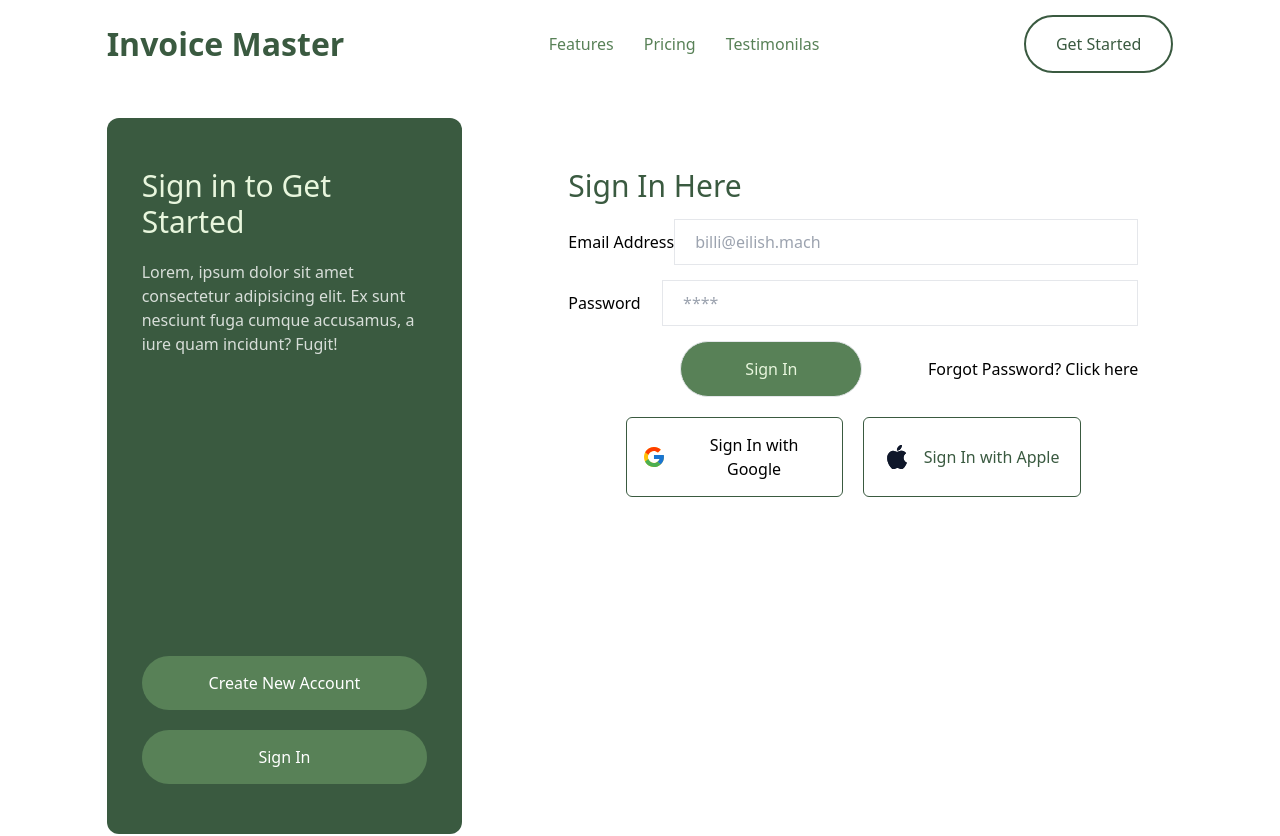
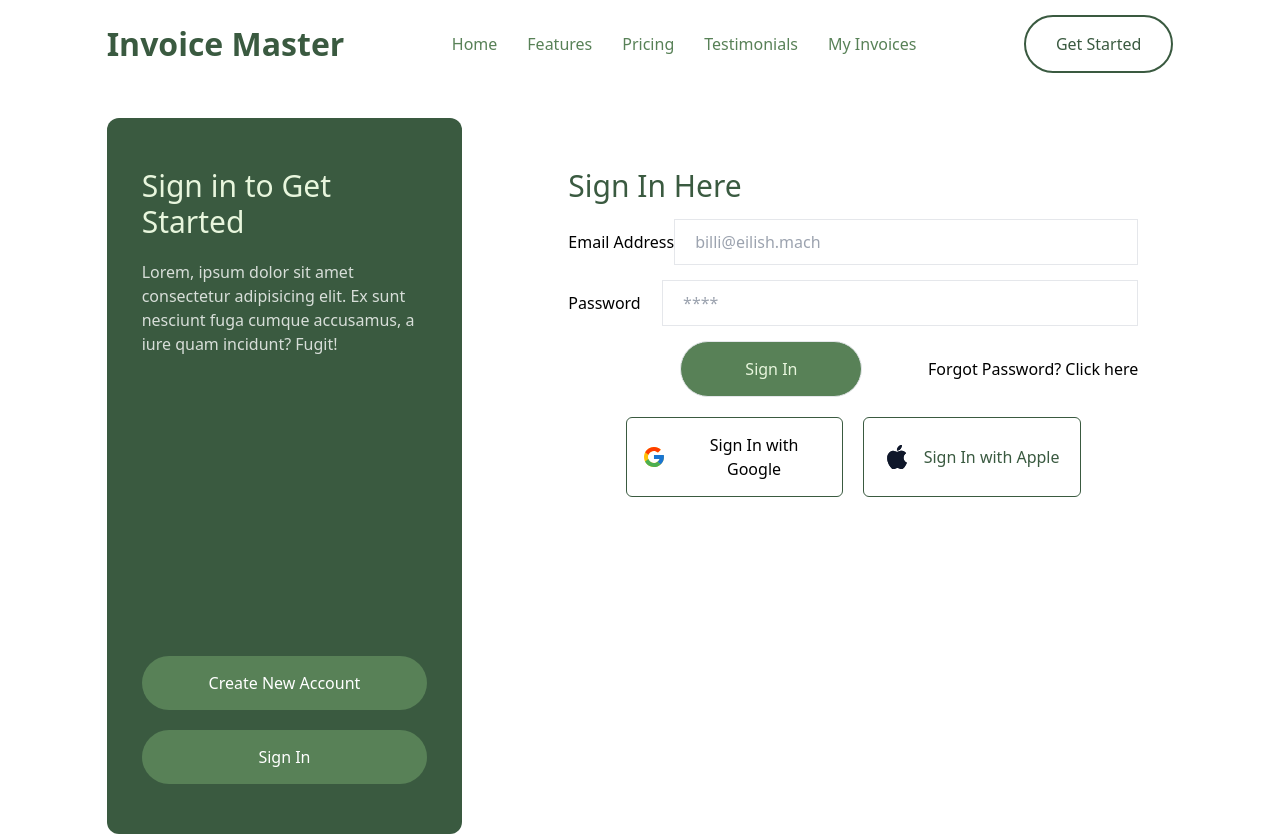
Before and after one commit to zillur-rgb/Invoice-Master-Client, a React (Create React App) app: page /signin in a window 1280 px wide. Shown: the top 836 px of the page. Built offline with nearby package versions, Linux system fonts and the light colour scheme; no server answers.

Commit message:
RequireAuth Added

```diff
--- a/src/Components/Navbar/Navbar.jsx
+++ b/src/Components/Navbar/Navbar.jsx
@@ -13,6 +13,10 @@ const Navbar = () => {
   const navigate = useNavigate();
   const navmenu = [
     {
+      title: "Home",
+      link: "/",
+    },
+    {
       title: "Features",
       link: "/features",
     },
@@ -21,8 +25,12 @@ const Navbar = () => {
       link: "/pricing",
     },
     {
-      title: "Testimonilas",
+      title: "Testimonials",
       link: "/testimonials",
+    },
+    {
+      title: "My Invoices",
+      link: "/myinvoices",
     },
   ];
 
--- /dev/null
+++ b/src/Components/RequireAuth/RequireAuth.jsx
@@ -0,0 +1,33 @@
+// import { useAuthState } from "react-firebase-hooks/auth";
+// import { Navigate, useLocation } from "react-router-dom";
+// import { auth } from "../../firebase.init";
+
+import { useAuthState } from "react-firebase-hooks/auth";
+import { Navigate, useLocation } from "react-router-dom";
+import { auth } from "../../firebase.init";
+
+// const RequireAuth = ({ children }) => {
+//   const [user] = useAuthState(auth);
+//   const location = useLocation();
+
+//   if (!user) {
+//     return <Navigate to="/signin" state={{ from: location }} replace />;
+//   }
+
+//   return children;
+// };
+
+// export default RequireAuth;
+
+const RequireAuth = ({ children }) => {
+  const [user] = useAuthState(auth);
+  const location = useLocation();
+
+  if (!user) {
+    return <Navigate to="/signin" state={{ from: location }} replace />;
+  }
+
+  return children;
+};
+
+export default RequireAuth;
--- a/src/Components/SignIn/SignIn.jsx
+++ b/src/Components/SignIn/SignIn.jsx
@@ -8,7 +8,7 @@ import {
 } from "react-firebase-hooks/auth";
 import { auth } from "../../firebase.init";
 import { toast } from "react-toastify";
-import { useNavigate } from "react-router-dom";
+import { useLocation, useNavigate } from "react-router-dom";
 import { useState } from "react";
 
 const SignIn = () => {
@@ -31,9 +31,11 @@ const SignIn = () => {
     toast("Loading... Please wait...");
   }
 
+  const location = useLocation();
+  let from = location?.state?.from?.pathname || "/";
   if (user || googleUser) {
-    toast("Loading... Please wait...");
-    navigate("/myinvoices");
+    toast("Signed In Succesfully");
+    navigate(from, { replace: true });
   }
 
   const { register, handleSubmit } = useForm();
--- a/src/Pages/AllPages.jsx
+++ b/src/Pages/AllPages.jsx
@@ -7,6 +7,7 @@ import PricingPage from "./PricingPage";
 import Authentication from "./Authentication";
 import MyInvoices from "./MyInvoices";
 import Details from "./Details";
+import RequireAuth from "../Components/RequireAuth/RequireAuth";
 
 const AllPages = () => {
   return (
@@ -16,7 +17,14 @@ const AllPages = () => {
       <Route path="/testimonials" element={<Testimonials />} />
       <Route path="/pricing" element={<PricingPage />} />
       <Route path="/signin" element={<Authentication />} />
-      <Route path="/MyInvoices" element={<MyInvoices />} />
+      <Route
+        path="/MyInvoices"
+        element={
+          <RequireAuth>
+            <MyInvoices />
+          </RequireAuth>
+        }
+      />
       <Route path="/details/:id" element={<Details />} />
     </Routes>
   );
```
